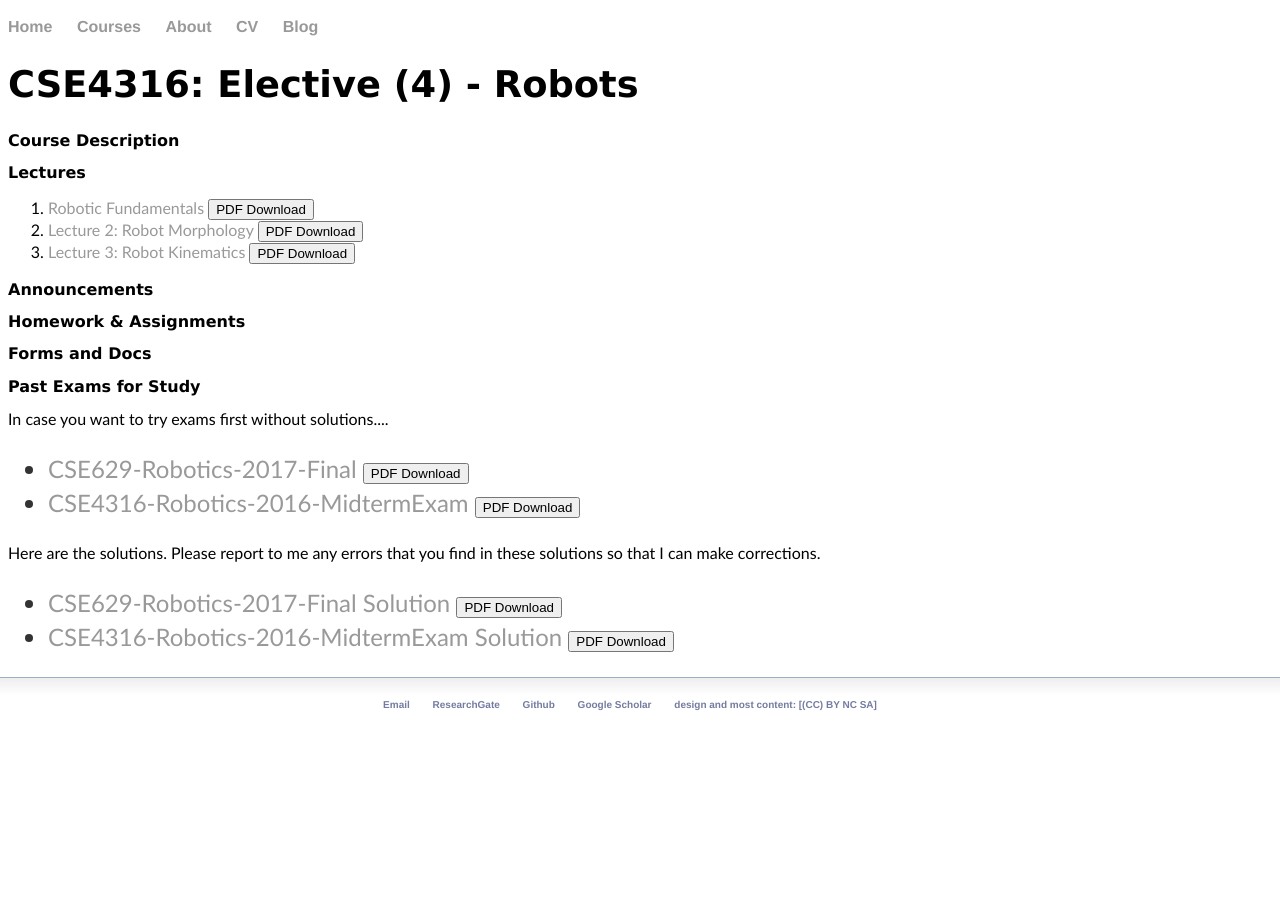
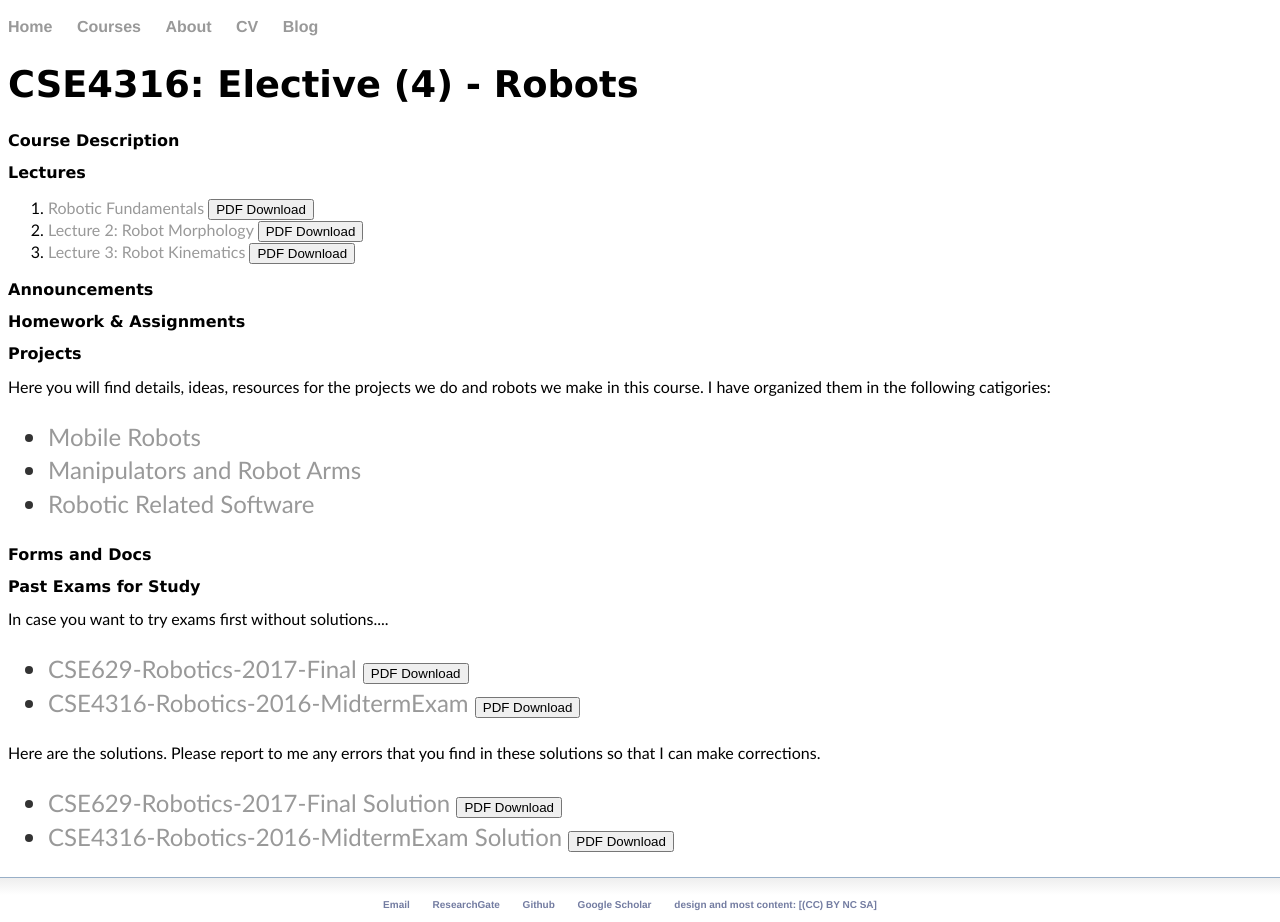
Before and after one commit to mnourgwad/mnourgwad.github.io, a Jekyll site: the page built from CSE4316/index.html, in a window 1280 px wide. Built offline with Jekyll 4.4.1, drawn with Linux system fonts in a browser that asks for light colours; a script that is not in the unit is left out; before the commit the page ends 900 px from its top, so only the background shows below that.

Commit message:
added projects folder with some resources

```diff
--- a/CSE100/index.html
+++ b/CSE100/index.html
@@ -15,8 +15,10 @@ title: Computers and Programming الحاسبات والبرمجة 1
 		<a target="_blank" class="noCrossRef" href="lectures/CSE100ComputersAndProgrammingLec02.pdf"><button type="button" class="btn btn-default" aria-label="Left Align"><span class="glyphicon glyphicon-download-alt" aria-hidden="true"></span> PDF Download</button></a></li>
 <li><a href="lectures/CSE100ComputersAndProgrammingLec03.pdf">المحاضرة  3 : تمثيل البيانات داخل الحاسبII</a>
 		<a target="_blank" class="noCrossRef" href="lectures/CSE100ComputersAndProgrammingLec03.pdf"><button type="button" class="btn btn-default" aria-label="Left Align"><span class="glyphicon glyphicon-download-alt" aria-hidden="true"></span> PDF Download</button></a></li>
+
+<li><a href="lectures/CSE100ComputersAndProgrammingLec04.pdf">المحاضرة 4 : مقدمه لقوالب بناء الحاسب</a>
+<a target="_blank" class="noCrossRef" href="lectures/CSE100ComputersAndProgrammingLec04.pdf"><button type="button" class="btn btn-default" aria-label="Left Align"><span class="glyphicon glyphicon-download-alt" aria-hidden="true"></span> PDF Download</button></a></li>
 			</ol>
-
 			<h2>Homework & Assignments</h2>
 			<h2>Forms and Docs</h2>
 	</div>
--- a/CSE4316/index.html
+++ b/CSE4316/index.html
@@ -14,11 +14,21 @@ title: CSE4316 Elective (4) - Robots
 
 <li><a href="lectures/CSE4316RobotsLec2.pdf">Lecture 2: Robot Morphology</a>
     <a target="_blank" class="noCrossRef" href="lectures/CSE4316RobotsLec2.pdf"><button type="button" class="btn btn-default" aria-label="Left Align"><span class="glyphicon glyphicon-download-alt" aria-hidden="true"></span> PDF Download</button></a></li>
-<li><a href="lectures/CSE4316RobotsLec3.pdf"> Lecture 3: Robot Kinematics</a> <a target="_blank" class="noCrossRef" href="lectures/CSE4316RobotsLec3.pdf"> <button type="button" class="btn btn-default" aria-label="Left Align"><span class="glyphicon glyphicon-download-alt" aria-hidden="true"></span> PDF Download</button></a></li>
+
+<li><a href="lectures/CSE4316RobotsLec3.pdf">Lecture 3: Robot Kinematics</a>
+	<a target="_blank" class="noCrossRef" href="lectures/CSE4316RobotsLec3.pdf"> <button type="button" class="btn btn-default" aria-label="Left Align"><span class="glyphicon glyphicon-download-alt" aria-hidden="true"></span> PDF Download</button></a></li>
 			</ol>
 
 			<h2>Announcements</h2>
 			<h2>Homework & Assignments</h2>
+			<h2>Projects</h2>
+			Here you will find details, ideas, resources for the projects we do and robots we make in this course. I have organized them in the following catigories:
+			<ul class="contacts">
+			  <li><a href="projects/mobileRobots">Mobile Robots</a>
+			  <li><a href="projects/manipulatorRobots">Manipulators and Robot Arms</a>
+			  <li><a href="projects/robotSoftware">Robotic Related Software</a>
+			</ul>
+
 			<h2>Forms and Docs</h2>
 
 
@@ -43,4 +53,4 @@ Here are the solutions. Please report to me any errors that you find in these so
 
 
 </ul>
-	</div>
+</div>
```
Also changed, not shown: CSE4316/projects/manipulatorRobots/index.html (added, +9 -0 lines), CSE4316/projects/mobileRobots/index.html (added, +12 -0 lines), CSE4316/projects/robotSoftware/index.html (added, +9 -0 lines), 1 other file.
